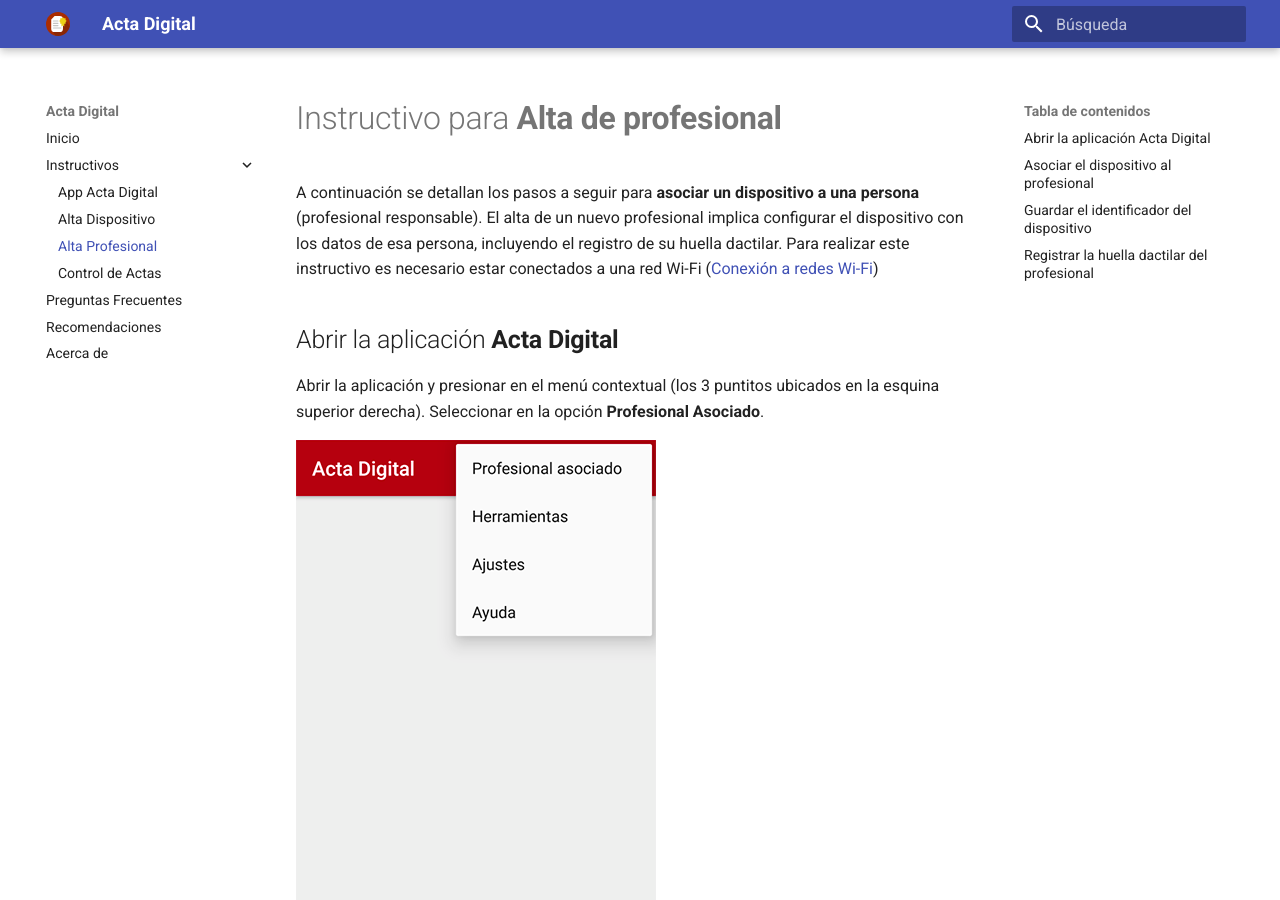
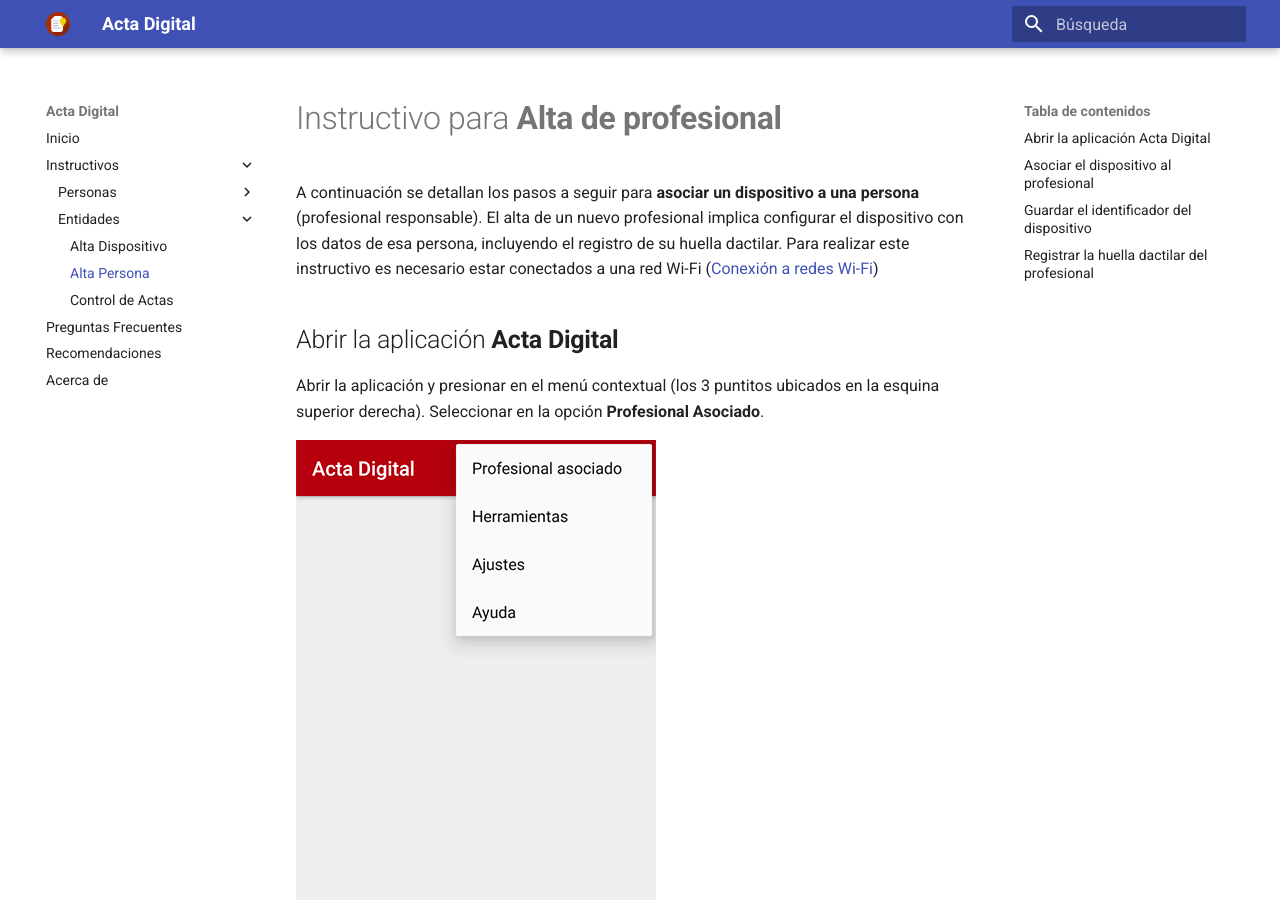
Before and after one commit to actadigital/docs, an MkDocs documentation site: the page built from docs/instructivo-alta-persona.md, in a window 1280 px wide and 900 px high. Built offline with MkDocs 1.6.1 and Material for MkDocs 9.7.7, drawn with Linux system fonts in a browser that asks for light colours.

Commit message:
adjust menu
Signed-off-by: quijoT <santiagonob@gmail.com>

```diff
--- a/mkdocs.yml
+++ b/mkdocs.yml
@@ -9,10 +9,12 @@ theme:
 nav:
   - Inicio: index.md
   - Instructivos:
-    - App Acta Digital: instructivo-app.md
-    - Alta Dispositivo: instructivo-alta-dispositivo.md
-    - Alta Profesional: instructivo-alta-persona.md
-    - Control de Actas: instructivo-control.md
+    - Personas:
+      - App Acta Digital: instructivo-app.md
+    - Entidades:
+      - Alta Dispositivo: instructivo-alta-dispositivo.md
+      - Alta Persona: instructivo-alta-persona.md
+      - Control de Actas: instructivo-control.md
   - Preguntas Frecuentes: preguntas-frecuentes.md
   - Recomendaciones: recomendaciones.md
   - Acerca de: acerca.md
```
